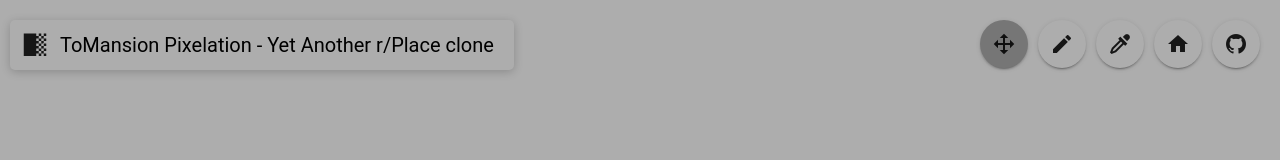
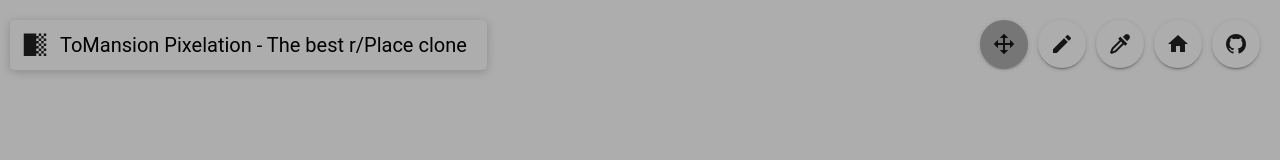
Before and after one commit to Tomansion/ToMansion-Pixelation, a Vue app in the folder frontend/: page / in a window 1280 px wide. Shown: the top 160 px of the page. Built offline with nearby package versions, Linux system fonts and the light colour scheme; no server answers.

Commit message:
Improved title

```diff
--- a/frontend/src/App.vue
+++ b/frontend/src/App.vue
@@ -9,7 +9,7 @@
         <a
           href="https://github.com/Tomansion/ToMansion-Pixelation"
           target="_blank"
-          >ToMansion Pixelation - Yet Another r/Place clone</a
+          >ToMansion Pixelation - The best r/Place clone</a
         >
       </div>
 
```
